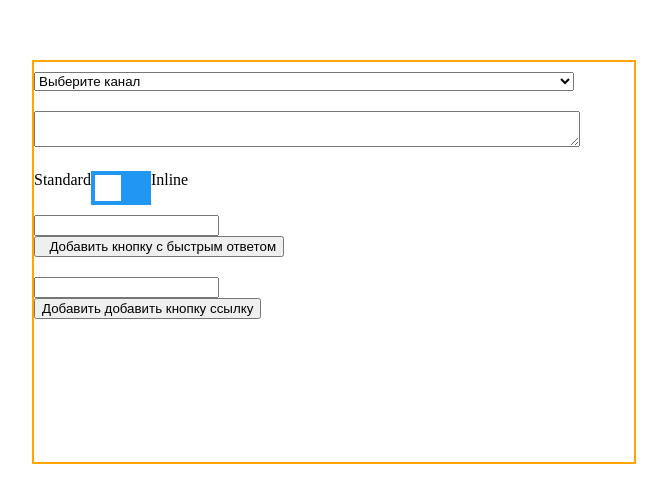
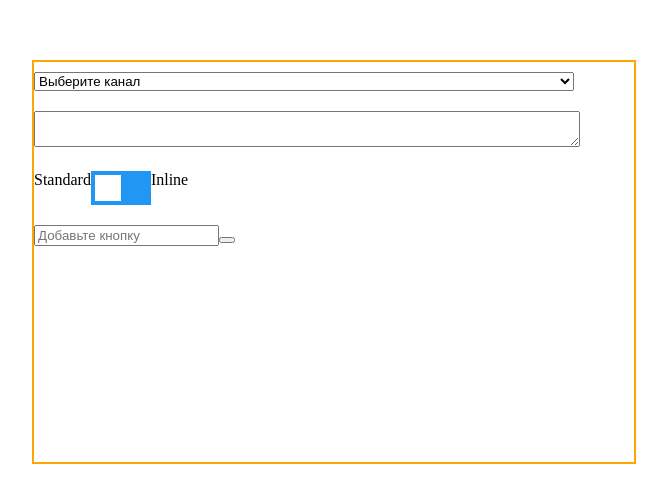
Before and after one commit to trewstaples/social-form-test, a React (Create React App) app: page / in a window 1280 px wide. Shown: the part 140-642 px from the top of the page, without its empty margins (306-973 px from the left). Built offline with nearby package versions, Linux system fonts and the light colour scheme.

Commit message:
Создаст форму для добавления кнопки

```diff
--- a/src/components/button-add-form/button-add-form.jsx
+++ b/src/components/button-add-form/button-add-form.jsx
@@ -1,3 +1,31 @@
-const ButtonAddForm = () => {}
+import { useState } from 'react'
+
+const ButtonAddForm = ({ onButtonAdded }) => {
+  const [formValue, setFormValue] = useState('')
+
+  const onSubmit = evt => {
+    evt.preventDefault()
+    onButtonAdded(formValue)
+    setFormValue('')
+  }
+
+  const onLabelChange = evt => {
+    setFormValue(evt.target.value)
+  }
+
+  return (
+    <form className='main__add-form' onSubmit={onSubmit}>
+      <input
+        type='text'
+        className='main__add-form-control'
+        value={formValue}
+        onChange={onLabelChange}
+        placeholder={'Добавьте кнопку'}
+      />
+
+      <button type='submit' className='btn add-form__button'></button>
+    </form>
+  )
+}
 
 export { ButtonAddForm }
--- a/src/components/form/form.css
+++ b/src/components/form/form.css
@@ -10,8 +10,7 @@
 .main__channel-select-wrap,
 .main__text-wrap,
 .main__switch-button-wrap,
-.main__add-fast-button-wrap,
-.main__add-url-button-wrap
+.main__buttons
  {
     margin-top: 10px;
     margin-bottom: 20px;
--- a/src/components/form/form.jsx
+++ b/src/components/form/form.jsx
@@ -18,9 +18,14 @@ const keyboardLayout = {
   inline: 'inline',
 }
 
+export const createNewButton = label => {
+  return { value: label }
+}
+
 const Form = () => {
   const [channel, setChannel] = useState('')
-  const [keyboardView, setKeyBoardView] = useState(keyboardLayout.standart)
+  const [, setKeyBoardView] = useState(keyboardLayout.standart)
+  const [buttons, setButtons] = useState([])
 
   const onChannelChange = evt => {
     setChannel(evt.target.value)
@@ -32,8 +37,10 @@ const Form = () => {
     )
   }
 
-  const onAddFastButtonAdded = () => {
-    console.log(0)
+  const onButtonAdded = text => {
+    const newButton = createNewButton(text)
+
+    return setButtons([...buttons, newButton])
   }
 
   return (
@@ -52,21 +59,9 @@ const Form = () => {
 
           <KeyboardSwitch onChange={onKeyboardChange} />
 
-          <ButtonAddForm />
+          <div className='main__buttons'></div>
 
-          <div className='main__add-fast-button-wrap'>
-            <input type='text' className='text' /> <br />
-            <input
-              type='submit'
-              className='main__add-button'
-              value='  Добавить кнопку с быстрым ответом'
-            />
-          </div>
-
-          <div className='main__add-url-button-wrap'>
-            <input type='text' className='text' /> <br />
-            <button className='main__add-url-button'>Добавить добавить кнопку ссылку</button>
-          </div>
+          <ButtonAddForm onButtonAdded={onButtonAdded} />
         </form>
       </div>
     </div>
```
